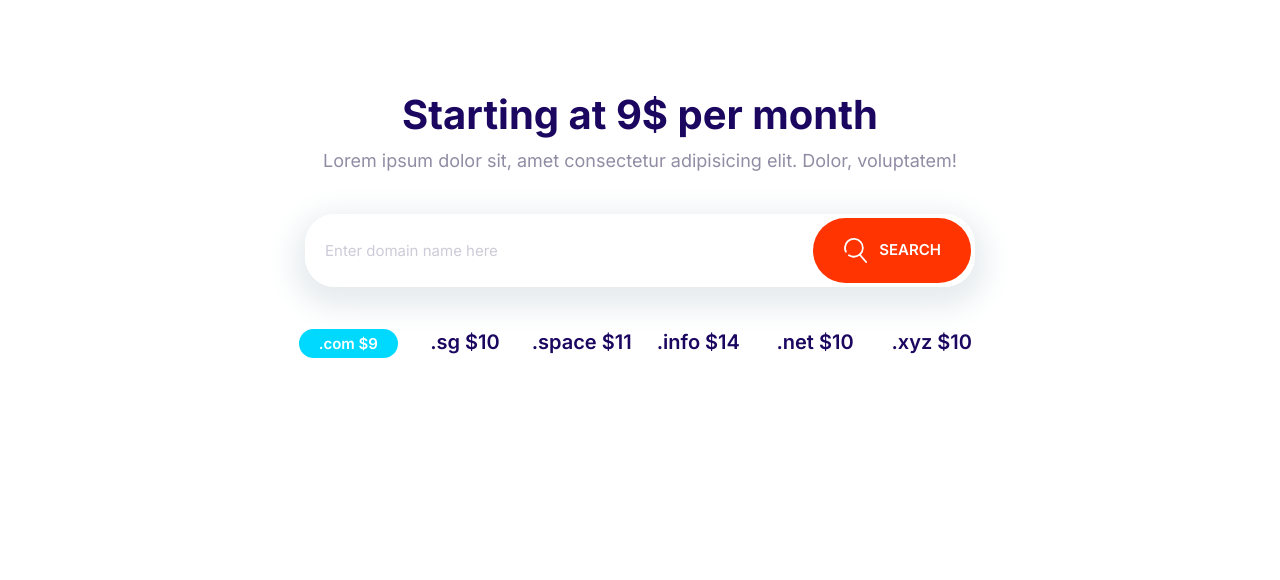
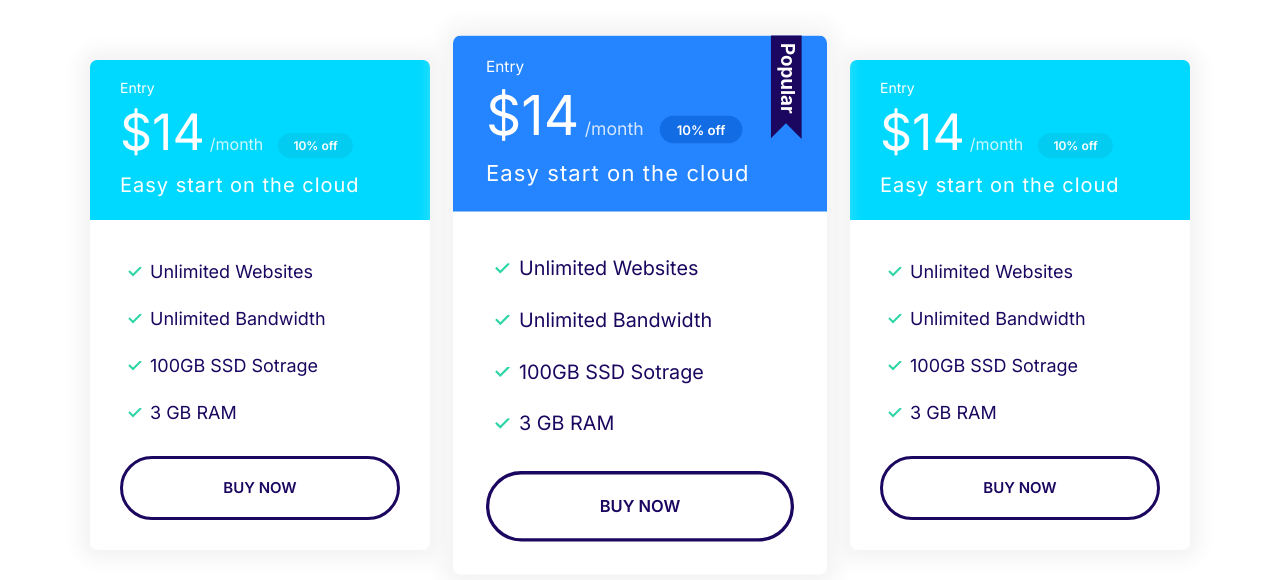
Before and after one commit to zuevarita/moshifysite, a plain HTML site: page index.html in a window 1280 px wide. Drawn offline with Linux system fonts and the light colour scheme.

Commit message:
Build the block-plans

```diff
--- a/CSS/styles.css
+++ b/CSS/styles.css
@@ -314,6 +314,10 @@ a{
 }
 
 /* Plans */
+
+.plan{
+    transition: transform .2s ease-out;
+}
 .plan__name{
     color: #fff;
     margin: 0;
@@ -342,6 +346,10 @@ a{
 .plan .list__item{
     margin-bottom: 2rem;
 }
+
+.plan--popular{
+    transform: scale(1.1);
+}
 .plan--popular .card__header{
     position: relative;
 }
@@ -352,6 +360,14 @@ a{
     position: absolute;
     top: -6px;
     right: 5%;
+}
+
+.plan:hover{
+    transform: scale(1.05);
+}
+
+.plan--popular:hover{
+    transform: scale(1.15);
 }
 
 
@@ -711,3 +727,14 @@ a{
         grid-template-columns: repeat(auto-fit, minmax(100px, 1fr));
     }
 }
+
+/* Plan block */
+
+.block-plans .grid{
+    gap: 8rem 4rem;
+}
+
+.block-plans .card{
+    max-width: 500px;
+    margin: 0 auto;
+}
--- a/index.html
+++ b/index.html
@@ -14,28 +14,69 @@
     <link rel="stylesheet" href="/CSS/styles.css" />
   </head>
   <body>
-    <section class = "block container block-domain">
-      <header class="block__header">
-        <h2>Starting at 9$ per month</h2>
-        <p>Lorem ipsum dolor sit, amet consectetur adipisicing elit. Dolor, voluptatem!</p>
-      </header>
-      <div class="input-group">
-        <input type="text" class="input" placeholder="Enter domain name here" />
-        <button class="btn btn--accent">
-          <svg class = "icon icon--white icon-btn">
-            <use xlink:href="image/sprite.svg#search"></use>
-          </svg>
-          Search
-        </button>
+    <section class = "block container block-plans">
+      <div class="grid grid--1x3">
+        <div class="plan">
+          <div class="card card--secondary">
+            <header class="card__header">
+              <h3 class="plan__name">Entry</h3>
+              <span class="plan__price">$14</span>
+              <span class="plan__billing-cycle">/month</span>
+              <span class="badge badge--secondary badge--small">10% off</span>
+              <span class="plan_description">Easy start on the cloud</span>
+            </header>
+            <div class="card__body">
+              <ul class="list list--tick">
+                <li class="list__item">Unlimited Websites</li>
+                <li class="list__item">Unlimited Bandwidth</li>
+                <li class="list__item">100GB SSD Sotrage</li>
+                <li class="list__item">3 GB RAM</li>
+              </ul>
+              <button class="btn btn--outline btn--block">Buy now</button>
+            </div>
+          </div>
+        </div>
+        <div class="plan plan--popular">
+          <div class="card card--primary">
+            <header class="card__header">
+              <h3 class="plan__name">Entry</h3>
+              <span class="plan__price">$14</span>
+              <span class="plan__billing-cycle">/month</span>
+              <span class="badge badge--primary badge--small">10% off</span>
+              <span class="plan_description">Easy start on the cloud</span>
+            </header>
+            <div class="card__body">
+              <ul class="list list--tick">
+                <li class="list__item">Unlimited Websites</li>
+                <li class="list__item">Unlimited Bandwidth</li>
+                <li class="list__item">100GB SSD Sotrage</li>
+                <li class="list__item">3 GB RAM</li>
+              </ul>
+              <button class="btn btn--outline btn--block">Buy now</button>
+            </div>
+          </div>
+        </div>
+        <div class="plan">
+          <div class="card card--secondary ">
+            <header class="card__header">
+              <h3 class="plan__name">Entry</h3>
+              <span class="plan__price">$14</span>
+              <span class="plan__billing-cycle">/month</span>
+              <span class="badge badge--secondary badge--small">10% off</span>
+              <span class="plan_description">Easy start on the cloud</span>
+            </header>
+            <div class="card__body">
+              <ul class="list list--tick">
+                <li class="list__item">Unlimited Websites</li>
+                <li class="list__item">Unlimited Bandwidth</li>
+                <li class="list__item">100GB SSD Sotrage</li>
+                <li class="list__item">3 GB RAM</li>
+              </ul>
+              <button class="btn btn--outline btn--block">Buy now</button>
+            </div>
+          </div>
+        </div>
       </div>
-      <ul class="list block-domain__prices">
-        <li><span class="badge badge--secondary">.com $9</span></li>
-        <li>.sg $10</li>
-        <li>.space $11</li>
-        <li>.info $14</li>
-        <li>.net $10</li>
-        <li>.xyz $10</li>
-      </ul>
     </section>
     <script src="js/main.js"></script>
   </body>
```
Also changed, not shown: components/block-plans.html (added, +64 -0 lines).
